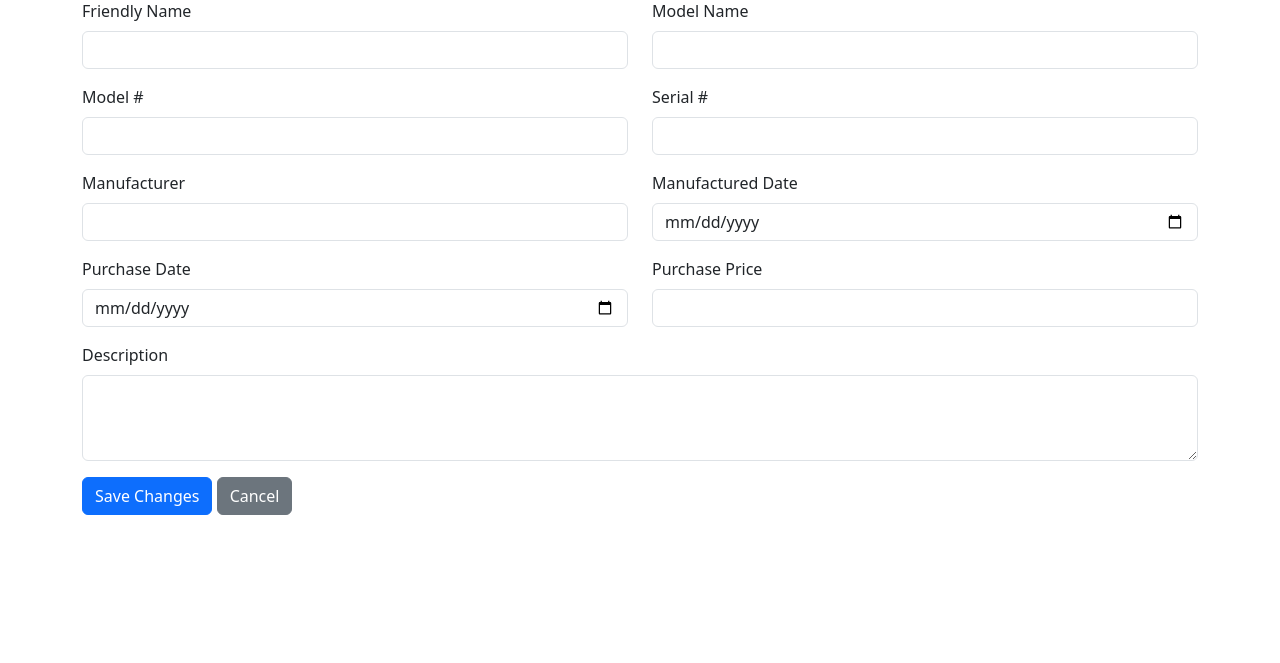
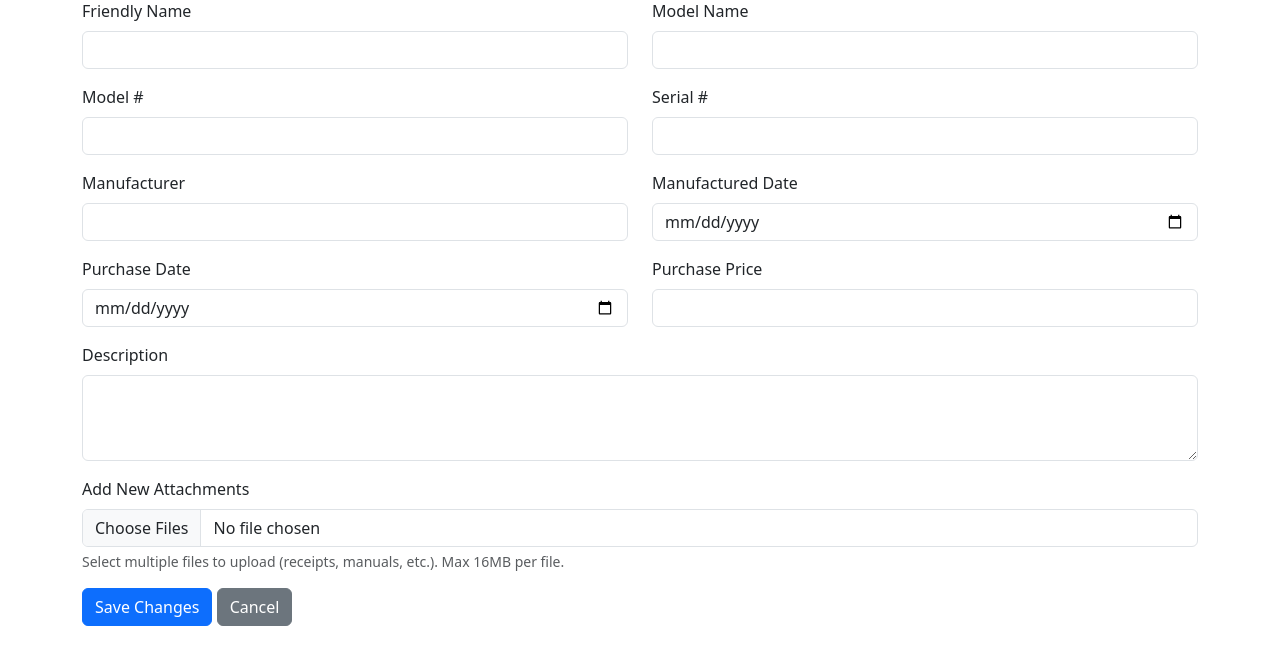
Before and after one commit to tlofreso/home-inventory, a Flask app: template templates/edit.html in a window 1280 px wide. Shown: the part 137-800 px from the top of the page. Run offline with Flask 3, Linux system fonts and the light colour scheme; the template is opened without the code that fills it, so the values that code supplies are empty; some libraries are stand-ins or nearby versions.

Commit message:
cleaned up ui, added attachment functionality

```diff
--- a/app.py
+++ b/app.py
@@ -1,11 +1,18 @@
-from flask import Flask, render_template, request, redirect, url_for, flash
+from flask import Flask, render_template, request, redirect, url_for, flash, send_from_directory
 from flask_sqlalchemy import SQLAlchemy
 from datetime import datetime
+import os
+from werkzeug.utils import secure_filename
 
 app = Flask(__name__)
-app.config['SECRET_KEY'] = ''  # Change this to a secure secret key
-app.config['SQLALCHEMY_DATABASE_URI'] = 'sqlite:///home_inventory.db'
+app.config['SECRET_KEY'] = os.environ.get('SECRET_KEY', 'dev-secret-key-change-in-production')
+app.config['SQLALCHEMY_DATABASE_URI'] = os.environ.get('DATABASE_URL', 'sqlite:///home_inventory.db')
 app.config['SQLALCHEMY_TRACK_MODIFICATIONS'] = False
+app.config['UPLOAD_FOLDER'] = 'uploads'
+app.config['MAX_CONTENT_LENGTH'] = 16 * 1024 * 1024  # 16MB max file size
+
+# Allowed file extensions
+ALLOWED_EXTENSIONS = {'txt', 'pdf', 'png', 'jpg', 'jpeg', 'gif', 'doc', 'docx', 'xls', 'xlsx'}
 
 db = SQLAlchemy(app)
 
@@ -22,6 +29,20 @@ class Item(db.Model):
     friendly_name = db.Column(db.String(100))
     purchase_date = db.Column(db.Date)
     purchase_price = db.Column(db.Float)
+    created_at = db.Column(db.DateTime, default=datetime.utcnow)
+
+    # Relationship to attachments
+    attachments = db.relationship('Attachment', backref='item', lazy=True, cascade='all, delete-orphan')
+
+class Attachment(db.Model):
+    __tablename__ = 'attachments'
+
+    id = db.Column(db.Integer, primary_key=True)
+    item_id = db.Column(db.Integer, db.ForeignKey('items.id'), nullable=False)
+    filename = db.Column(db.String(255), nullable=False)
+    original_filename = db.Column(db.String(255), nullable=False)
+    file_size = db.Column(db.Integer)
+    content_type = db.Column(db.String(100))
     created_at = db.Column(db.DateTime, default=datetime.utcnow)
 
     def to_dict(self):
@@ -55,6 +76,39 @@ def validate_price(price_str):
     except ValueError:
         return None
 
+def allowed_file(filename):
+    return '.' in filename and \
+           filename.rsplit('.', 1)[1].lower() in ALLOWED_EXTENSIONS
+
+def save_attachment(file, item_id):
+    if file and allowed_file(file.filename):
+        original_filename = secure_filename(file.filename)
+        # Create unique filename to avoid conflicts
+        timestamp = datetime.now().strftime('%Y%m%d_%H%M%S_')
+        filename = timestamp + original_filename
+
+        # Ensure upload directory exists
+        os.makedirs(app.config['UPLOAD_FOLDER'], exist_ok=True)
+
+        file_path = os.path.join(app.config['UPLOAD_FOLDER'], filename)
+        file.save(file_path)
+
+        # Get file size
+        file_size = os.path.getsize(file_path)
+
+        # Create attachment record
+        attachment = Attachment(
+            item_id=item_id,
+            filename=filename,
+            original_filename=original_filename,
+            file_size=file_size,
+            content_type=file.content_type
+        )
+
+        db.session.add(attachment)
+        return attachment
+    return None
+
 @app.route('/')
 def index():
     items = Item.query.order_by(Item.created_at.desc()).all()
@@ -83,11 +137,19 @@ def add_item():
 
         try:
             db.session.add(item)
+            db.session.flush()  # Get the item ID before committing
+
+            # Handle file uploads
+            files = request.files.getlist('attachments')
+            for file in files:
+                if file and file.filename:
+                    save_attachment(file, item.id)
+
             db.session.commit()
             flash('Item added successfully!', 'success')
             return redirect(url_for('index'))
         except Exception as e:
-            flash(f'Error adding item: {str(e)}', 'error')
+            flash(f'Error adding item: {str(e)}', 'danger')
             db.session.rollback()
 
     return render_template('add.html')
@@ -108,11 +170,17 @@ def edit_item(id):
         item.purchase_price = validate_price(request.form.get('purchase_price'))
 
         try:
+            # Handle file uploads
+            files = request.files.getlist('attachments')
+            for file in files:
+                if file and file.filename:
+                    save_attachment(file, item.id)
+
             db.session.commit()
             flash('Item updated successfully!', 'success')
             return redirect(url_for('index'))
         except Exception as e:
-            flash(f'Error updating item: {str(e)}', 'error')
+            flash(f'Error updating item: {str(e)}', 'danger')
             db.session.rollback()
 
     return render_template('edit.html', item=item)
@@ -121,13 +189,84 @@ def edit_item(id):
 def delete_item(id):
     item = Item.query.get_or_404(id)
     try:
+        # Delete associated files from filesystem
+        for attachment in item.attachments:
+            file_path = os.path.join(app.config['UPLOAD_FOLDER'], attachment.filename)
+            if os.path.exists(file_path):
+                os.remove(file_path)
+
         db.session.delete(item)
         db.session.commit()
         flash('Item deleted successfully!', 'success')
     except Exception as e:
-        flash(f'Error deleting item: {str(e)}', 'error')
+        flash(f'Error deleting item: {str(e)}', 'danger')
         db.session.rollback()
     return redirect(url_for('index'))
+
+@app.route('/attachment/<int:attachment_id>')
+def download_attachment(attachment_id):
+    attachment = Attachment.query.get_or_404(attachment_id)
+    return send_from_directory(app.config['UPLOAD_FOLDER'], attachment.filename,
+                             as_attachment=True, download_name=attachment.original_filename)
+
+@app.route('/delete_attachment/<int:attachment_id>', methods=['POST'])
+def delete_attachment(attachment_id):
+    attachment = Attachment.query.get_or_404(attachment_id)
+    item_id = attachment.item_id
+
+    try:
+        # Delete file from filesystem
+        file_path = os.path.join(app.config['UPLOAD_FOLDER'], attachment.filename)
+        if os.path.exists(file_path):
+            os.remove(file_path)
+
+        db.session.delete(attachment)
+        db.session.commit()
+        flash('Attachment deleted successfully!', 'success')
+    except Exception as e:
+        flash(f'Error deleting attachment: {str(e)}', 'danger')
+        db.session.rollback()
+
+    return redirect(url_for('edit_item', id=item_id))
+
+@app.route('/delete_attachments_bulk', methods=['POST'])
+def delete_attachments_bulk():
+    attachment_ids = request.form.getlist('attachment_ids')
+
+    if not attachment_ids:
+        flash('No attachments selected for deletion.', 'warning')
+        return redirect(request.referrer or url_for('index'))
+
+    item_id = None
+    deleted_count = 0
+
+    try:
+        for attachment_id in attachment_ids:
+            attachment = Attachment.query.get(attachment_id)
+            if attachment:
+                if item_id is None:
+                    item_id = attachment.item_id
+
+                # Delete file from filesystem
+                file_path = os.path.join(app.config['UPLOAD_FOLDER'], attachment.filename)
+                if os.path.exists(file_path):
+                    os.remove(file_path)
+
+                db.session.delete(attachment)
+                deleted_count += 1
+
+        db.session.commit()
+
+        if deleted_count > 0:
+            flash(f'Successfully deleted {deleted_count} attachment(s).', 'success')
+        else:
+            flash('No attachments were deleted.', 'warning')
+
+    except Exception as e:
+        flash(f'Error deleting attachments: {str(e)}', 'danger')
+        db.session.rollback()
+
+    return redirect(url_for('edit_item', id=item_id) if item_id else url_for('index'))
 
 @app.template_filter('format_date')
 def format_date(date):
@@ -141,6 +280,17 @@ def format_price(price):
         return f"${price:,.2f}"
     return ''
 
+@app.template_filter('format_file_size')
+def format_file_size(size_bytes):
+    if size_bytes is None:
+        return ''
+    if size_bytes < 1024:
+        return f"{size_bytes} B"
+    elif size_bytes < 1024 * 1024:
+        return f"{size_bytes / 1024:.1f} KB"
+    else:
+        return f"{size_bytes / (1024 * 1024):.1f} MB"
+
 # Initialize the database
 def init_db():
     with app.app_context():
--- a/templates/base.html
+++ b/templates/base.html
@@ -5,6 +5,7 @@
     <meta name="viewport" content="width=device-width, initial-scale=1.0">
     <title>Home Inventory Management</title>
     <link href="https://cdn.jsdelivr.net/npm/bootstrap@5.3.0/dist/css/bootstrap.min.css" rel="stylesheet">
+    <link href="https://cdn.jsdelivr.net/npm/bootstrap-icons@1.11.0/font/bootstrap-icons.css" rel="stylesheet">
     <link href="https://cdn.jsdelivr.net/npm/datatables@1.10.18/media/css/jquery.dataTables.min.css" rel="stylesheet">
 </head>
 <body>
--- a/templates/edit.html
+++ b/templates/edit.html
@@ -2,7 +2,9 @@
 
 {% block content %}
 <h1>Edit Item</h1>
-<form method="POST">
+
+<!-- Edit Item Form -->
+<form method="POST" enctype="multipart/form-data">
     <div class="row">
         <div class="col-md-6 mb-3">
             <label for="friendly_name" class="form-label">Friendly Name</label>
@@ -47,9 +49,126 @@
         <label for="description" class="form-label">Description</label>
         <textarea class="form-control" id="description" name="description" rows="3">{{ item.description }}</textarea>
     </div>
+
+    <!-- Add New Attachments -->
+    <div class="mb-3">
+        <label for="attachments" class="form-label">Add New Attachments</label>
+        <input type="file" class="form-control" id="attachments" name="attachments" multiple
+               accept=".txt,.pdf,.png,.jpg,.jpeg,.gif,.doc,.docx,.xls,.xlsx">
+        <div class="form-text">Select multiple files to upload (receipts, manuals, etc.). Max 16MB per file.</div>
+    </div>
+
     <div class="mb-3">
         <button type="submit" class="btn btn-primary">Save Changes</button>
         <a href="{{ url_for('index') }}" class="btn btn-secondary">Cancel</a>
     </div>
 </form>
+
+<!-- Existing Attachments (Below the form) -->
+{% if item.attachments %}
+<hr class="my-4">
+<div class="mb-4">
+    <div class="d-flex justify-content-between align-items-center mb-3">
+        <h5>Current Attachments</h5>
+        <div>
+            <button type="button" class="btn btn-sm btn-outline-secondary me-2" onclick="toggleSelectAll()">
+                Select All
+            </button>
+            <button type="button" class="btn btn-sm btn-outline-danger" onclick="deleteSelected()" id="deleteSelectedBtn" disabled>
+                Delete Selected
+            </button>
+        </div>
+    </div>
+
+    <form id="bulkDeleteForm" action="{{ url_for('delete_attachments_bulk') }}" method="POST" style="display: none;">
+        <!-- Hidden inputs for selected attachment IDs will be added here by JavaScript -->
+    </form>
+
+    <div class="list-group">
+        {% for attachment in item.attachments %}
+        <div class="list-group-item">
+            <div class="d-flex justify-content-between align-items-center">
+                <div class="d-flex align-items-center">
+                    <input type="checkbox" class="form-check-input me-3 attachment-checkbox"
+                           data-attachment-id="{{ attachment.id }}" onchange="updateDeleteButton()">
+                    <div>
+                        <a href="{{ url_for('download_attachment', attachment_id=attachment.id) }}" class="text-decoration-none">
+                            <i class="bi bi-file-earmark"></i> {{ attachment.original_filename }}
+                        </a>
+                        <small class="text-muted d-block">{{ attachment.file_size|format_file_size }}</small>
+                    </div>
+                </div>
+                <form action="{{ url_for('delete_attachment', attachment_id=attachment.id) }}" method="POST" class="d-inline">
+                    <button type="submit" class="btn btn-sm btn-outline-danger"
+                            onclick="return confirm('Are you sure you want to delete this attachment?')">
+                        <i class="bi bi-trash"></i>
+                    </button>
+                </form>
+            </div>
+        </div>
+        {% endfor %}
+    </div>
+</div>
+{% endif %}
 {% endblock %}
+
+{% block scripts %}
+<script>
+function toggleSelectAll() {
+    const checkboxes = document.querySelectorAll('.attachment-checkbox');
+    const allChecked = Array.from(checkboxes).every(cb => cb.checked);
+
+    checkboxes.forEach(cb => {
+        cb.checked = !allChecked;
+    });
+
+    updateDeleteButton();
+}
+
+function updateDeleteButton() {
+    const checkedBoxes = document.querySelectorAll('.attachment-checkbox:checked');
+    const deleteBtn = document.getElementById('deleteSelectedBtn');
+
+    if (checkedBoxes.length > 0) {
+        deleteBtn.disabled = false;
+        deleteBtn.textContent = `Delete Selected (${checkedBoxes.length})`;
+    } else {
+        deleteBtn.disabled = true;
+        deleteBtn.textContent = 'Delete Selected';
+    }
+}
+
+function deleteSelected() {
+    const checkedBoxes = document.querySelectorAll('.attachment-checkbox:checked');
+
+    if (checkedBoxes.length === 0) {
+        alert('Please select attachments to delete.');
+        return;
+    }
+
+    const count = checkedBoxes.length;
+    const confirmMsg = count === 1 ?
+        'Are you sure you want to delete this attachment?' :
+        `Are you sure you want to delete these ${count} attachments?`;
+
+    if (confirm(confirmMsg)) {
+        const form = document.getElementById('bulkDeleteForm');
+
+        // Clear existing hidden inputs
+        form.innerHTML = '';
+
+        // Add hidden inputs for selected attachment IDs
+        checkedBoxes.forEach(cb => {
+            const input = document.createElement('input');
+            input.type = 'hidden';
+            input.name = 'attachment_ids';
+            input.value = cb.dataset.attachmentId;
+            form.appendChild(input);
+        });
+
+        // Submit the form
+        form.submit();
+    }
+}
+</script>
+{% endblock %}
```
Also changed, not shown: CLAUDE.md (added, +100 -0 lines), templates/add.html (+7 -1 lines), templates/index.html (+12 -16 lines), 2 other files.
